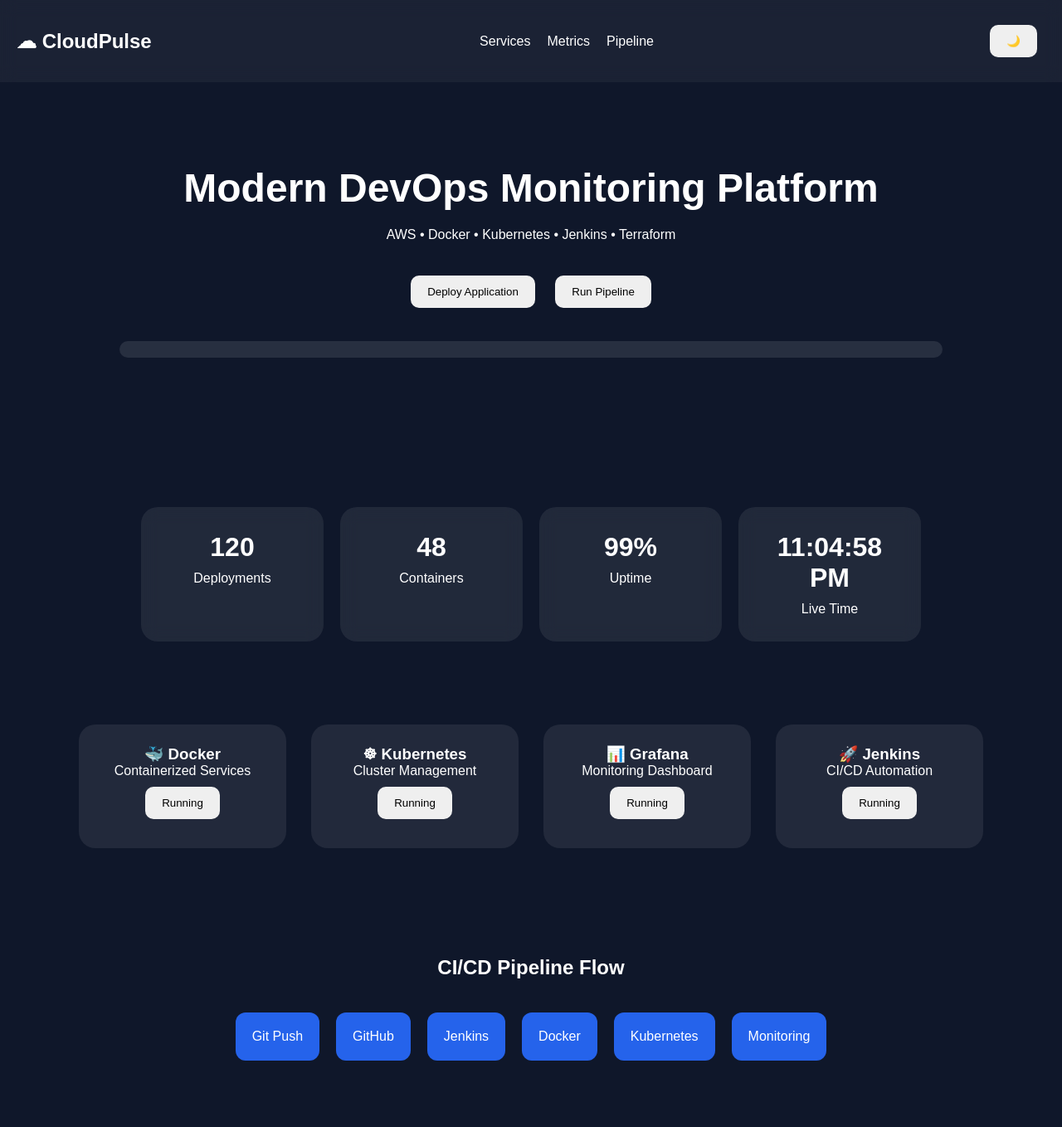
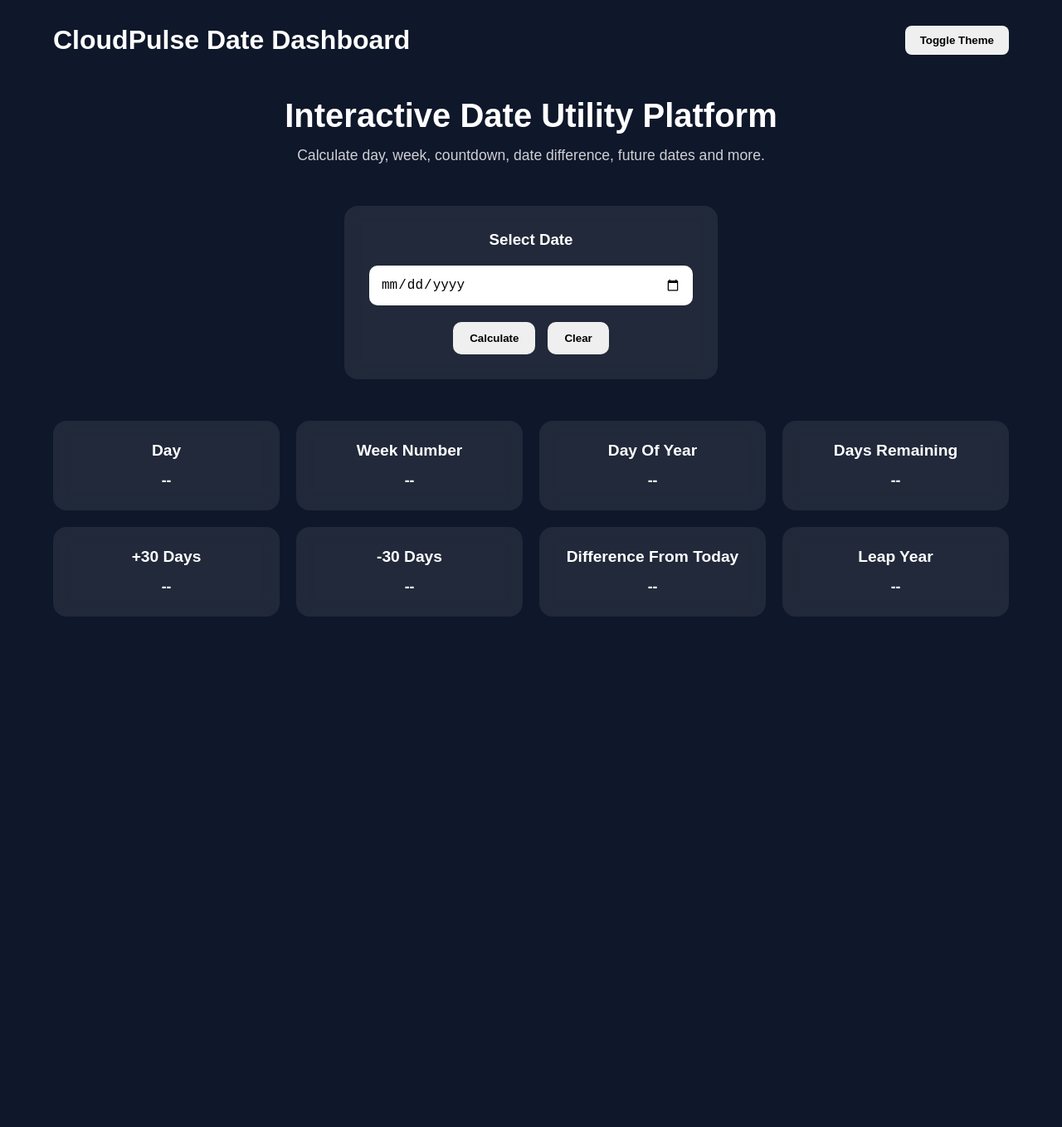
Before and after one commit to TheHKJ04/cloudpulse-devops-project, a plain HTML site: page app/index.html in a window 1280 px wide. Shown: the whole page at 83% size. After the commit the page ends 800 px from the top, so only its background shows below. Drawn offline with Linux system fonts and the light colour scheme.

```diff
--- a/app/index.html
+++ b/app/index.html
@@ -1,124 +1,101 @@
 <!DOCTYPE html>
 <html lang="en">
-
 <head>
   <meta charset="UTF-8" />
-  <meta name="viewport" content="width=device-width, initial-scale=1.0" />
-  <title>CloudPulse DevOps Dashboard</title>
-
-  <link rel="stylesheet" href="styles.css" />
+  <meta name="viewport" content="width=device-width, initial-scale=1.0"/>
+  <title>CloudPulse Date Dashboard</title>
+  <link rel="stylesheet" href="styles.css"/>
 </head>
 
 <body>
 
-  <div id="loader">
-    <h1>CloudPulse Loading...</h1>
-  </div>
+  <div class="container">
 
     <header>
-    <nav>
-      <h1>☁ CloudPulse</h1>
+      <h1>CloudPulse Date Dashboard</h1>
 
-      <ul>
-        <li><a href="#services">Services</a></li>
-        <li><a href="#metrics">Metrics</a></li>
-        <li><a href="#pipeline">Pipeline</a></li>
-      </ul>
-
-      <button id="themeToggle">🌙</button>
-    </nav>
+      <button id="themeToggle">
+        Toggle Theme
+      </button>
     </header>
 
     <section class="hero">
-    <h2>Modern DevOps Monitoring Platform</h2>
-
+      <h2>Interactive Date Utility Platform</h2>
       <p>
-      AWS • Docker • Kubernetes • Jenkins • Terraform
+        Calculate day, week, countdown, date difference,
+        future dates and more.
       </p>
-
-    <div class="hero-buttons">
-      <button onclick="showToast()">Deploy Application</button>
-      <button onclick="startDeployment()">Run Pipeline</button>
-    </div>
-
-    <div class="progress-container">
-      <div id="progressBar"></div>
-    </div>
     </section>
 
-  <section id="metrics" class="metrics">
+    <section class="date-section">
 
-    <div class="metric-card">
-      <h3 id="deployments">0</h3>
-      <p>Deployments</p>
+      <div class="input-card">
+
+        <h3>Select Date</h3>
+
+        <input type="date" id="dateInput"/>
+
+        <div class="button-group">
+          <button onclick="calculateDateInfo()">
+            Calculate
+          </button>
+
+          <button onclick="clearResults()">
+            Clear
+          </button>
         </div>
-
-    <div class="metric-card">
-      <h3 id="containers">0</h3>
-      <p>Containers</p>
-    </div>
-
-    <div class="metric-card">
-      <h3 id="uptime">99%</h3>
-      <p>Uptime</p>
-    </div>
-
-    <div class="metric-card">
-      <h3 id="clock"></h3>
-      <p>Live Time</p>
-    </div>
-
-  </section>
-
-  <section id="services" class="services">
-
-    <div class="service-card">
-      <h3>🐳 Docker</h3>
-      <p>Containerized Services</p>
-      <button onclick="toggleStatus(this)">Running</button>
-    </div>
-
-    <div class="service-card">
-      <h3>☸ Kubernetes</h3>
-      <p>Cluster Management</p>
-      <button onclick="toggleStatus(this)">Running</button>
-    </div>
-
-    <div class="service-card">
-      <h3>📊 Grafana</h3>
-      <p>Monitoring Dashboard</p>
-      <button onclick="toggleStatus(this)">Running</button>
-    </div>
-
-    <div class="service-card">
-      <h3>🚀 Jenkins</h3>
-      <p>CI/CD Automation</p>
-      <button onclick="toggleStatus(this)">Running</button>
-    </div>
-
-  </section>
-
-  <section id="pipeline" class="pipeline">
-
-    <h2>CI/CD Pipeline Flow</h2>
-
-    <div class="pipeline-flow">
-
-      <div class="step">Git Push</div>
-      <div class="step">GitHub</div>
-      <div class="step">Jenkins</div>
-      <div class="step">Docker</div>
-      <div class="step">Kubernetes</div>
-      <div class="step">Monitoring</div>
 
       </div>
 
     </section>
 
-  <div id="toast">Deployment Successful 🚀</div>
+    <section class="results-grid">
+
+      <div class="card">
+        <h3>Day</h3>
+        <p id="dayResult">--</p>
+      </div>
+
+      <div class="card">
+        <h3>Week Number</h3>
+        <p id="weekResult">--</p>
+      </div>
+
+      <div class="card">
+        <h3>Day Of Year</h3>
+        <p id="dayYearResult">--</p>
+      </div>
+
+      <div class="card">
+        <h3>Days Remaining</h3>
+        <p id="remainingResult">--</p>
+      </div>
+
+      <div class="card">
+        <h3>+30 Days</h3>
+        <p id="plus30Result">--</p>
+      </div>
+
+      <div class="card">
+        <h3>-30 Days</h3>
+        <p id="minus30Result">--</p>
+      </div>
+
+      <div class="card">
+        <h3>Difference From Today</h3>
+        <p id="differenceResult">--</p>
+      </div>
+
+      <div class="card">
+        <h3>Leap Year</h3>
+        <p id="leapResult">--</p>
+      </div>
+
+    </section>
+
+  </div>
 
   <script src="script.js"></script>
 
 </body>
-
 </html>
--- a/app/script.js
+++ b/app/script.js
@@ -1,93 +1,113 @@
-window.onload = () => {
+const themeToggle = document.getElementById('themeToggle');
 
-  setTimeout(() => {
-    document.getElementById('loader').style.display = 'none';
-  }, 2000);
-
-  animateCounter("deployments", 120);
-  animateCounter("containers", 48);
-
-  updateClock();
-  setInterval(updateClock, 1000);
-};
-
-document.getElementById('themeToggle')
-.addEventListener('click', () => {
+themeToggle.addEventListener('click', () => {
   document.body.classList.toggle('light');
 });
 
-function animateCounter(id, target) {
+function calculateDateInfo() {
 
-  let count = 0;
+  const input = document.getElementById('dateInput').value;
 
-  const element = document.getElementById(id);
+  if (!input) {
+    alert("Please select a date.");
+    return;
+  }
 
-  const interval = setInterval(() => {
+  const date = new Date(input);
 
-    count++;
+  const today = new Date();
 
-    element.innerText = count;
+  const days = [
+    "Sunday",
+    "Monday",
+    "Tuesday",
+    "Wednesday",
+    "Thursday",
+    "Friday",
+    "Saturday"
+  ];
 
-    if (count >= target) {
-      clearInterval(interval);
-    }
+  const dayName = days[date.getDay()];
 
-  }, 20);
+  document.getElementById('dayResult').innerText = dayName;
+
+  // Day of Year
+  const start = new Date(date.getFullYear(), 0, 0);
+
+  const diff = date - start;
+
+  const oneDay = 1000 * 60 * 60 * 24;
+
+  const dayOfYear = Math.floor(diff / oneDay);
+
+  document.getElementById('dayYearResult').innerText = dayOfYear;
+
+  // Week Number
+  const weekNumber = Math.ceil(dayOfYear / 7);
+
+  document.getElementById('weekResult').innerText = weekNumber;
+
+  // Days Remaining
+  const endOfYear = new Date(date.getFullYear(), 11, 31);
+
+  const remainingDays = Math.ceil(
+    (endOfYear - date) / oneDay
+  );
+
+  document.getElementById('remainingResult').innerText =
+    remainingDays;
+
+  // +30 days
+  const plus30 = new Date(date);
+
+  plus30.setDate(plus30.getDate() + 30);
+
+  document.getElementById('plus30Result').innerText =
+    plus30.toDateString();
+
+  // -30 days
+  const minus30 = new Date(date);
+
+  minus30.setDate(minus30.getDate() - 30);
+
+  document.getElementById('minus30Result').innerText =
+    minus30.toDateString();
+
+  // Difference from Today
+  const difference = Math.ceil(
+    (date - today) / oneDay
+  );
+
+  document.getElementById('differenceResult').innerText =
+    `${difference} day(s)`;
+
+  // Leap year
+  const year = date.getFullYear();
+
+  const isLeap =
+    (year % 4 === 0 && year % 100 !== 0) ||
+    year % 400 === 0;
+
+  document.getElementById('leapResult').innerText =
+    isLeap ? "Yes" : "No";
 }
 
-function updateClock() {
+function clearResults() {
 
-  const now = new Date();
+  document.getElementById('dateInput').value = "";
 
-  document.getElementById('clock').innerText =
-    now.toLocaleTimeString();
+  const ids = [
+    'dayResult',
+    'weekResult',
+    'dayYearResult',
+    'remainingResult',
+    'plus30Result',
+    'minus30Result',
+    'differenceResult',
+    'leapResult'
+  ];
+
+  ids.forEach(id => {
+    document.getElementById(id).innerText = "--";
+  });
 }
-
-function showToast() {
-
-  const toast = document.getElementById('toast');
-
-  toast.style.display = 'block';
-
-  setTimeout(() => {
-    toast.style.display = 'none';
-  }, 3000);
-}
-
-function startDeployment() {
-
-  const bar = document.getElementById('progressBar');
-
-  let width = 0;
-
-  const interval = setInterval(() => {
-
-    if (width >= 100) {
-
-      clearInterval(interval);
-
-      showToast();
-
-    } else {
-
-      width++;
-
-      bar.style.width = width + '%';
-    }
-
-  }, 40);
-}
-
-function toggleStatus(button) {
-
-  if (button.innerText === "Running") {
-
-    button.innerText = "Stopped";
-    button.style.background = "red";
-
-  } else {
-
-    button.innerText = "Running";
-    button.style.background = "green";
-  }
-}
--- a/app/styles.css
+++ b/app/styles.css
@@ -2,178 +2,160 @@
   margin: 0;
   padding: 0;
   box-sizing: border-box;
-  scroll-behavior: smooth;
 }
 
 body {
   font-family: Arial, sans-serif;
   background: #0f172a;
   color: white;
-  transition: 0.3s;
+  transition: 0.4s ease;
+  min-height: 100vh;
 }
 
 body.light {
-  background: #f4f4f4;
-  color: black;
+  background: #f1f5f9;
+  color: #111827;
 }
 
-#loader {
-  position: fixed;
-  width: 100%;
-  height: 100vh;
-  background: #020617;
-  display: flex;
-  justify-content: center;
-  align-items: center;
-  z-index: 999;
+.container {
+  width: 90%;
+  max-width: 1200px;
+  margin: auto;
+  padding: 30px 0;
 }
 
 header {
-  position: sticky;
-  top: 0;
-  backdrop-filter: blur(10px);
-  background: rgba(255,255,255,0.05);
-}
-
-nav {
   display: flex;
   justify-content: space-between;
   align-items: center;
-  padding: 20px;
+  margin-bottom: 50px;
 }
 
-nav ul {
-  display: flex;
-  list-style: none;
-  gap: 20px;
+header h1 {
+  font-size: 2rem;
 }
 
-nav a {
-  text-decoration: none;
-  color: inherit;
+#themeToggle {
+  padding: 10px 18px;
+  border: none;
+  border-radius: 8px;
+  cursor: pointer;
+  font-weight: bold;
 }
 
 .hero {
   text-align: center;
-  padding: 100px 20px;
+  margin-bottom: 50px;
 }
 
 .hero h2 {
-  font-size: 3rem;
+  font-size: 2.5rem;
+  margin-bottom: 15px;
+}
+
+.hero p {
+  opacity: 0.8;
+  font-size: 1.1rem;
+}
+
+.date-section {
+  display: flex;
+  justify-content: center;
+  margin-bottom: 50px;
+}
+
+.input-card {
+  background: rgba(255,255,255,0.08);
+  padding: 30px;
+  border-radius: 16px;
+  width: 100%;
+  max-width: 450px;
+  text-align: center;
+  backdrop-filter: blur(10px);
+}
+
+body.light .input-card {
+  background: white;
+}
+
+.input-card h3 {
   margin-bottom: 20px;
 }
 
-.hero-buttons {
-  margin-top: 30px;
+input[type="date"] {
+  width: 100%;
+  padding: 14px;
+  border-radius: 10px;
+  border: none;
+  margin-bottom: 20px;
+  font-size: 1rem;
 }
 
-button {
+.button-group {
+  display: flex;
+  gap: 15px;
+  justify-content: center;
+}
+
+.button-group button {
   padding: 12px 20px;
   border: none;
+  border-radius: 10px;
   cursor: pointer;
-  border-radius: 10px;
-  margin: 10px;
+  font-weight: bold;
   transition: 0.3s;
 }
 
-button:hover {
-  transform: scale(1.05);
+.button-group button:hover {
+  transform: translateY(-3px);
 }
 
-.progress-container {
-  width: 80%;
-  margin: 30px auto;
-  background: rgba(255,255,255,0.1);
-  border-radius: 20px;
+.results-grid {
+  display: grid;
+  grid-template-columns: repeat(auto-fit, minmax(220px, 1fr));
+  gap: 20px;
 }
 
-#progressBar {
-  height: 20px;
-  width: 0%;
-  border-radius: 20px;
-  background: #22c55e;
-}
-
-.metrics {
-  display: flex;
-  flex-wrap: wrap;
-  justify-content: center;
-  gap: 20px;
-  padding: 50px 20px;
-}
-
-.metric-card {
-  width: 220px;
-  padding: 30px;
+.card {
+  background: rgba(255,255,255,0.08);
+  padding: 25px;
+  border-radius: 16px;
   text-align: center;
-  border-radius: 20px;
-  background: rgba(255,255,255,0.08);
+  transition: 0.3s;
   backdrop-filter: blur(10px);
 }
 
-.metric-card h3 {
-  font-size: 2rem;
-  margin-bottom: 10px;
+body.light .card {
+  background: white;
 }
 
-.services {
-  display: flex;
-  justify-content: center;
-  flex-wrap: wrap;
-  gap: 30px;
-  padding: 50px 20px;
+.card:hover {
+  transform: translateY(-8px);
 }
 
-.service-card {
-  width: 250px;
-  padding: 25px;
-  border-radius: 20px;
-  background: rgba(255,255,255,0.08);
-  text-align: center;
-  transition: 0.3s;
+.card h3 {
+  margin-bottom: 15px;
+  font-size: 1.2rem;
 }
 
-.service-card:hover {
-  transform: translateY(-10px);
+.card p {
+  font-size: 1.1rem;
+  font-weight: bold;
+  word-wrap: break-word;
 }
 
-.pipeline {
-  padding: 80px 20px;
-  text-align: center;
-}
-
-.pipeline-flow {
-  display: flex;
-  justify-content: center;
-  gap: 20px;
-  flex-wrap: wrap;
-  margin-top: 40px;
-}
-
-.step {
-  padding: 20px;
-  border-radius: 12px;
-  background: #2563eb;
-}
-
-#toast {
-  position: fixed;
-  bottom: 20px;
-  right: 20px;
-  background: #22c55e;
-  padding: 15px 25px;
-  border-radius: 10px;
-  display: none;
-}
-
-@media(max-width: 768px) {
-
-  nav {
-    flex-direction: column;
-  }
+@media (max-width: 768px) {
 
   .hero h2 {
     font-size: 2rem;
   }
 
+  header {
+    flex-direction: column;
+    gap: 20px;
+  }
+
+  .button-group {
+    flex-direction: column;
+  }
 }
```
Also changed, not shown: requirements.txt (deleted), 9 other files. Lines whose indentation alone changed are shown as unchanged.
